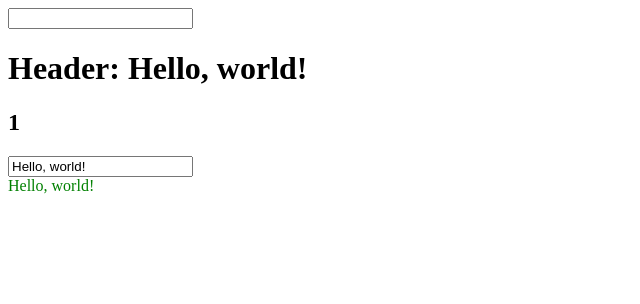
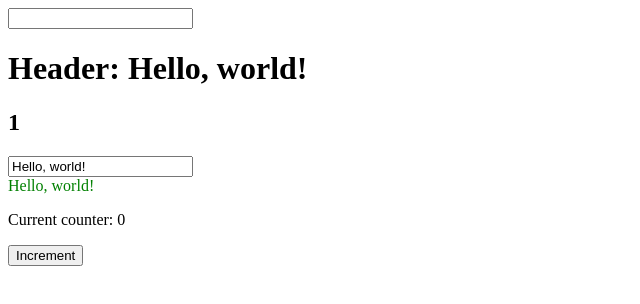
Before and after one commit to padcom/vuelit, a website built with Vite: page index.html in a window 1280 px wide. Shown: the whole page, without its empty margins (0-640 px from the left). Built offline with nearby package versions, Linux system fonts and the light colour scheme.

Commit message:
Extended documentation with a provide/inject example

```diff
--- a/index.html
+++ b/index.html
@@ -10,6 +10,10 @@
     <example-consumer></example-consumer>
   </custom-panel>
 
+  <counter-provider>
+    <counter-display></counter-display>
+  </counter-provider>
+
   <script type="module" src="./src/main.ts"></script>
 </body>
 </html>
--- a/src/main.ts
+++ b/src/main.ts
@@ -2,7 +2,7 @@ import {
   defineComponent, html,
   ref, computed,
   onBeforeMount, onMounted, onBeforeUpdate, onUpdated, onUnmounted,
-  update, provide, inject,
+  update, provide, inject, Ref,
 } from '.'
 
 import { unsafeStatic } from 'lit-html/static.js'
@@ -86,3 +86,28 @@ defineComponent('example-consumer', {}, {}, () => {
 
   return () => html`<h1>${message}</h1>`
 })
+
+const counterSymbol = Symbol('counter')
+
+defineComponent('counter-provider', {}, {}, () => {
+  const counter = ref(0)
+
+  provide(counterSymbol, counter)
+
+  return () => html``
+})
+
+defineComponent('counter-display', {}, {}, () => {
+  const counter = inject<Ref<number>>(counterSymbol)
+
+  function increment() {
+    if (counter) counter.value++
+  }
+
+  return () => html`
+    <div>
+      <p>Current counter: ${counter}</p>
+      <button type="button" @click="${increment}">Increment</button>
+    </div>
+  `
+})
```
Also changed, not shown: README.md.
